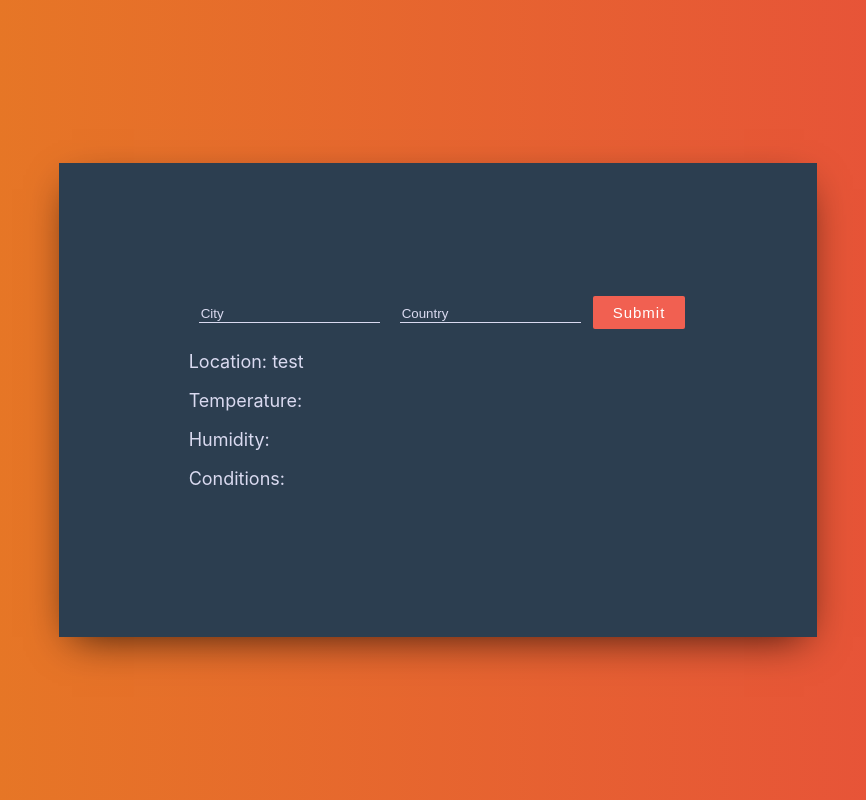
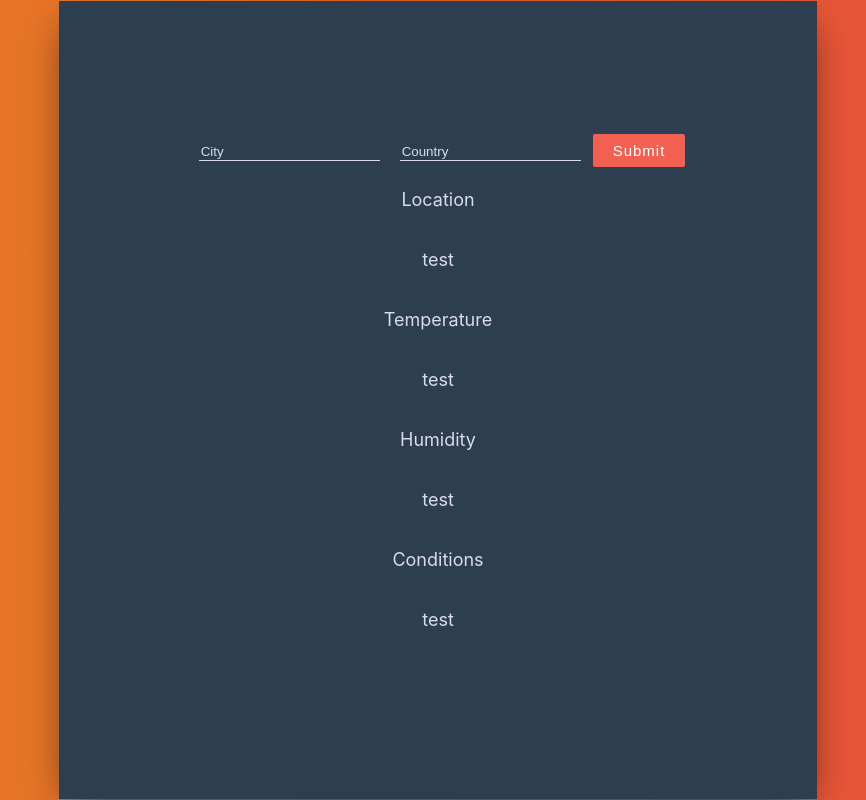
Before and after one commit to Eilima/weather-app, a React (Create React App) app: page / in a window 1280 px wide. Shown: the whole page, without its empty margins (202-1068 px from the left). Built offline with nearby package versions, Linux system fonts and the light colour scheme.

Commit message:
Change Display of information

```diff
--- a/src/App.css
+++ b/src/App.css
@@ -23,7 +23,9 @@
 }
 
 .weather-info {
-  display: flex;
+  display: grid;
+  grid-template-columns: 1fr ;
+  grid-template-rows: 1fr 1fr;
   font-size: large;
   color: rgb(218, 218, 240)
 }
--- a/src/Components/Display.js
+++ b/src/Components/Display.js
@@ -3,9 +3,9 @@ import React from 'react'
 export class Display extends React.Component {
     state = {
         location: 'test',
-        temperature: null,
-        humidity: null,
-        conditions: null,
+        temperature: 'test',
+        humidity: 'test',
+        conditions: 'test',
     }
 
     search = async () => {
@@ -31,10 +31,14 @@ export class Display extends React.Component {
                         <input className='inputField' placeholder='Country' type='text'></input>
                         <button onClick={this.submit} >Submit</button>
                     </form>
-                    <p className='weather-info'>Location: {this.state.location} </p>
-                    <p className='weather-info'>Temperature: {this.state.temperature} </p>
-                    <p className='weather-info'>Humidity: {this.state.humidity} </p>
-                    <p className='weather-info'>Conditions: {this.state.conditions} </p>
+                    <p className='weather-info'>Location</p>
+                    <p className='weather-info'>{this.state.location}</p>
+                    <p className='weather-info'>Temperature</p>
+                    <p className='weather-info'>{this.state.temperature}</p>
+                    <p className='weather-info'>Humidity</p>
+                    <p className='weather-info'>{this.state.humidity}</p>
+                    <p className='weather-info'>Conditions</p>
+                    <p className='weather-info'>{this.state.conditions}</p>
                 </div>
             </div>
         )
```
